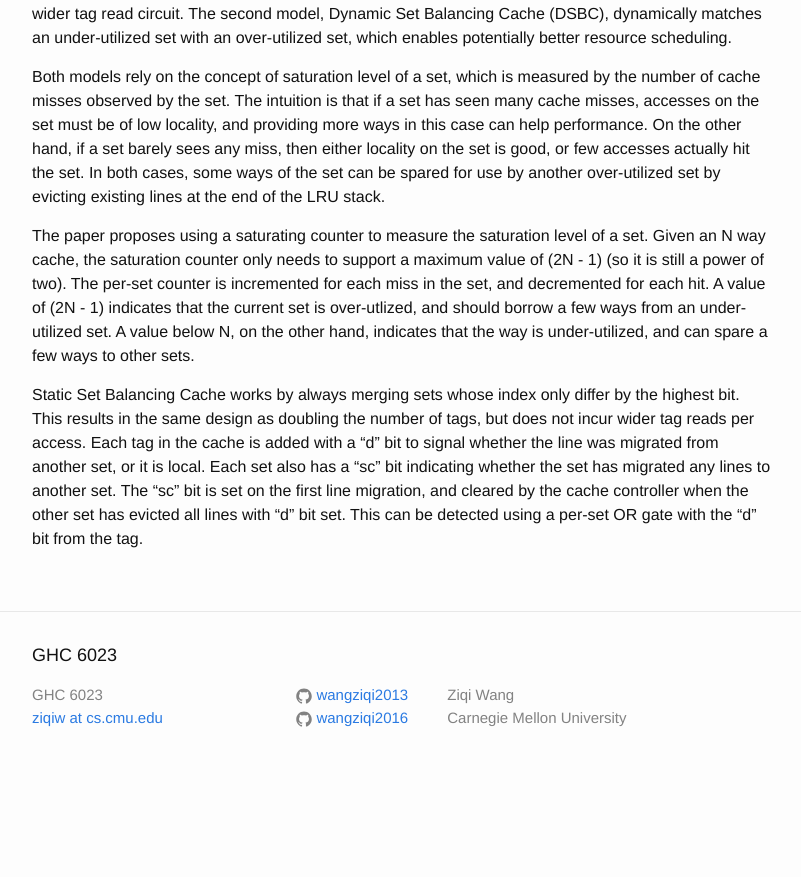
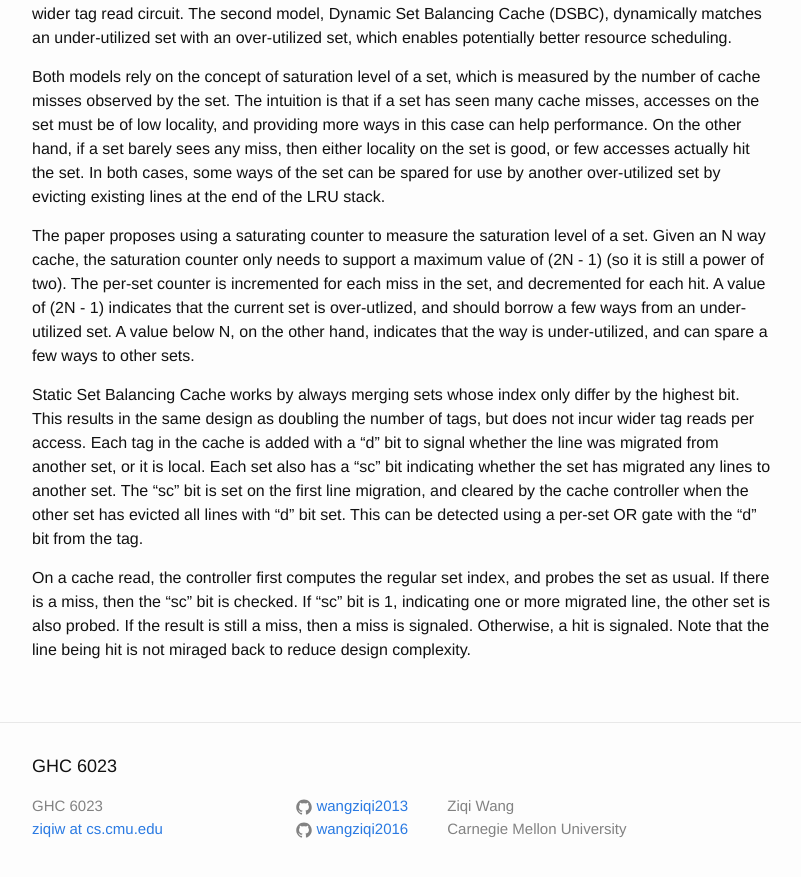
Before and after one commit to wangziqi2013/wangziqi2013.github.io, a Jekyll site: the page built from _posts/2020-05-29-sbc.markdown, in a window 1280 px wide and 900 px high, scrolled down 928 px. Shown: the top 877 px of the window, without its empty margins (238-1039 px from the left). Built offline with Jekyll 4.4.1, drawn with Linux system fonts in a browser that asks for light colours; before the commit the page ends 1717 px from its top, so only the background shows below that.

Commit message:
Adding read

```diff
--- a/_posts/2020-05-29-sbc.markdown
+++ b/_posts/2020-05-29-sbc.markdown
@@ -51,3 +51,8 @@ is added with a "d" bit to signal whether the line was migrated from another set
 "sc" bit indicating whether the set has migrated any lines to another set. The "sc" bit is set on the first
 line migration, and cleared by the cache controller when the other set has evicted all lines with "d" bit set. This
 can be detected using a per-set OR gate with the "d" bit from the tag.
+
+On a cache read, the controller first computes the regular set index, and probes the set as usual. If there is a miss,
+then the "sc" bit is checked. If "sc" bit is 1, indicating one or more migrated line, the other set is also probed.
+If the result is still a miss, then a miss is signaled. Otherwise, a hit is signaled. Note that the line being hit
+is not miraged back to reduce design complexity.
```
